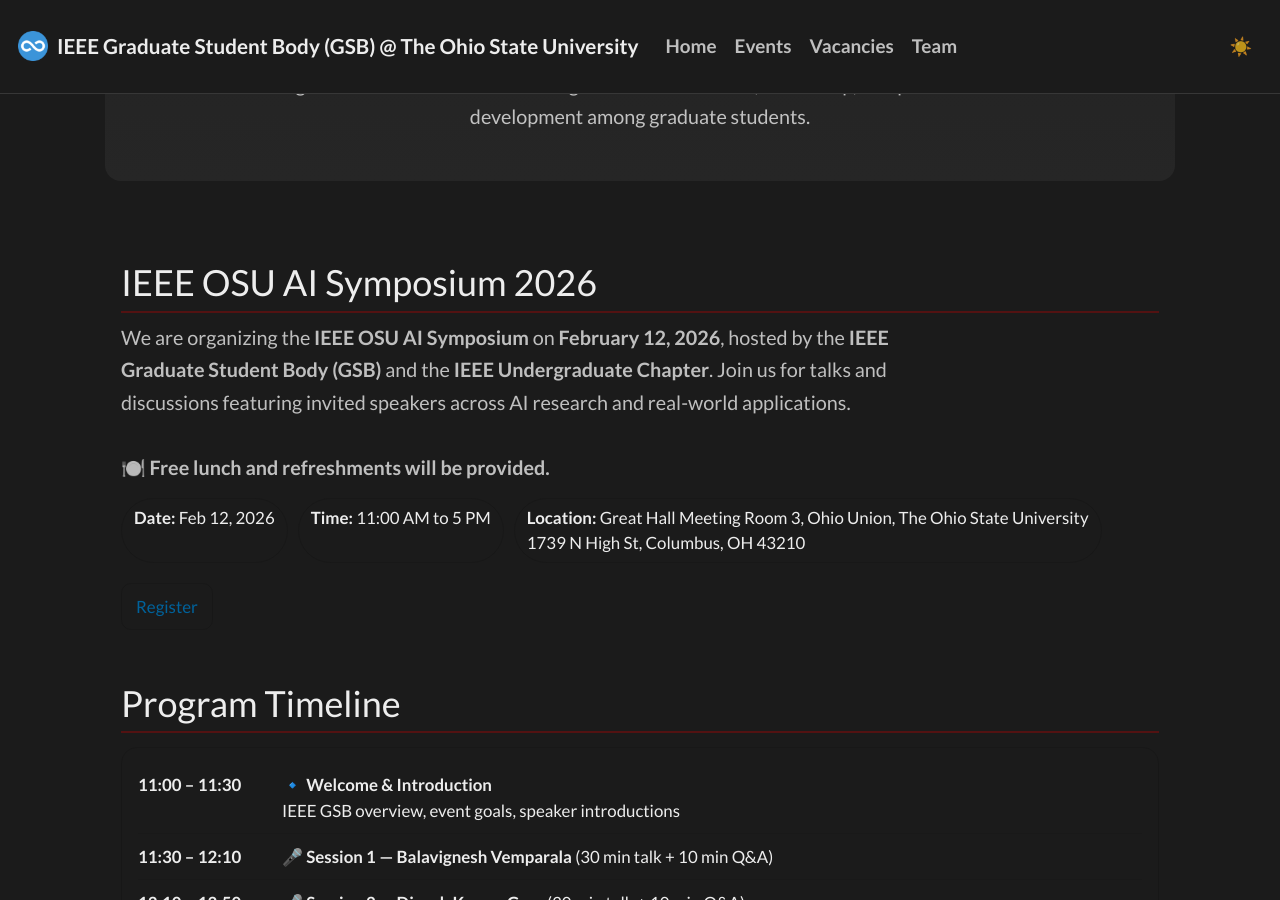
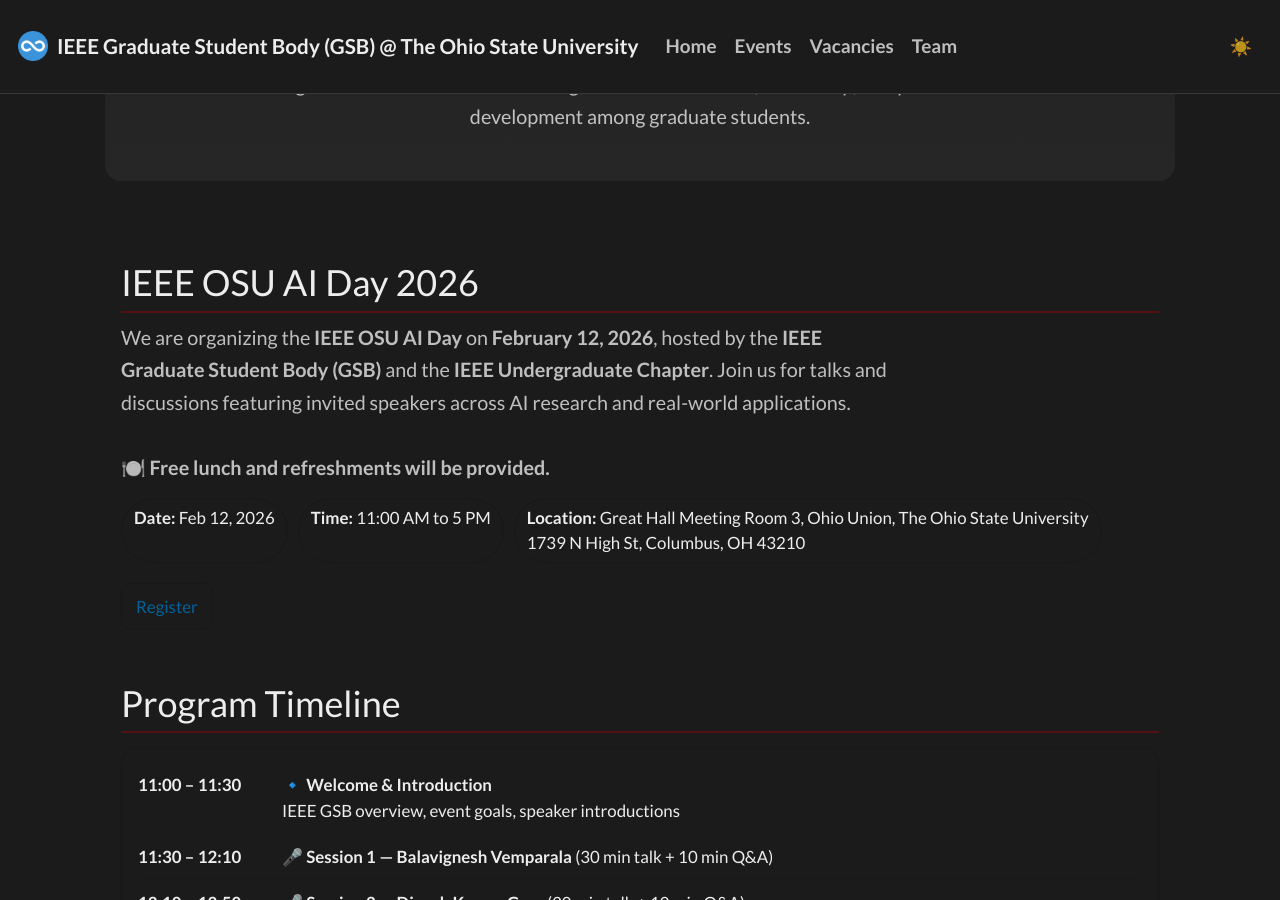
Before and after one commit to ieeegsbosu/ieeegsbosu.github.io, a Jekyll site: the page built from _pages/subpages/aiday.md, in a window 1280 px wide and 900 px high, scrolled down 401 px. Built offline with Jekyll 4.4.1, drawn with Linux system fonts in a browser that asks for light colours; nearby versions of some CDN libraries; a style sheet for code colours, icons or effects is not loaded.

```diff
--- a/_pages/subpages/aiday.md
+++ b/_pages/subpages/aiday.md
@@ -50,10 +50,10 @@ show_title: false
 
 <!-- EVENT INFO SECTION -->
 <section class="gsb-section gsb-aiday-info" style="max-width: 1100px; margin: 0 auto; padding: 24px 16px;">
-  <h2 class="gsb-section-title" style="margin: 0 0 8px 0;">IEEE OSU AI Symposium 2026</h2>
+  <h2 class="gsb-section-title" style="margin: 0 0 8px 0;">IEEE OSU AI Day 2026</h2>
 
  <p class="gsb-hero-text" style="margin: 0 0 14px 0;">
-  We are organizing the <strong>IEEE OSU AI Symposium</strong> on <strong>February 12, 2026</strong>, hosted by the
+  We are organizing the <strong>IEEE OSU AI Day</strong> on <strong>February 12, 2026</strong>, hosted by the
   <strong>IEEE Graduate Student Body (GSB)</strong> and the <strong>IEEE Undergraduate Chapter</strong>.
   Join us for talks and discussions featuring invited speakers across AI research and real-world applications.
   <br><br>
```
